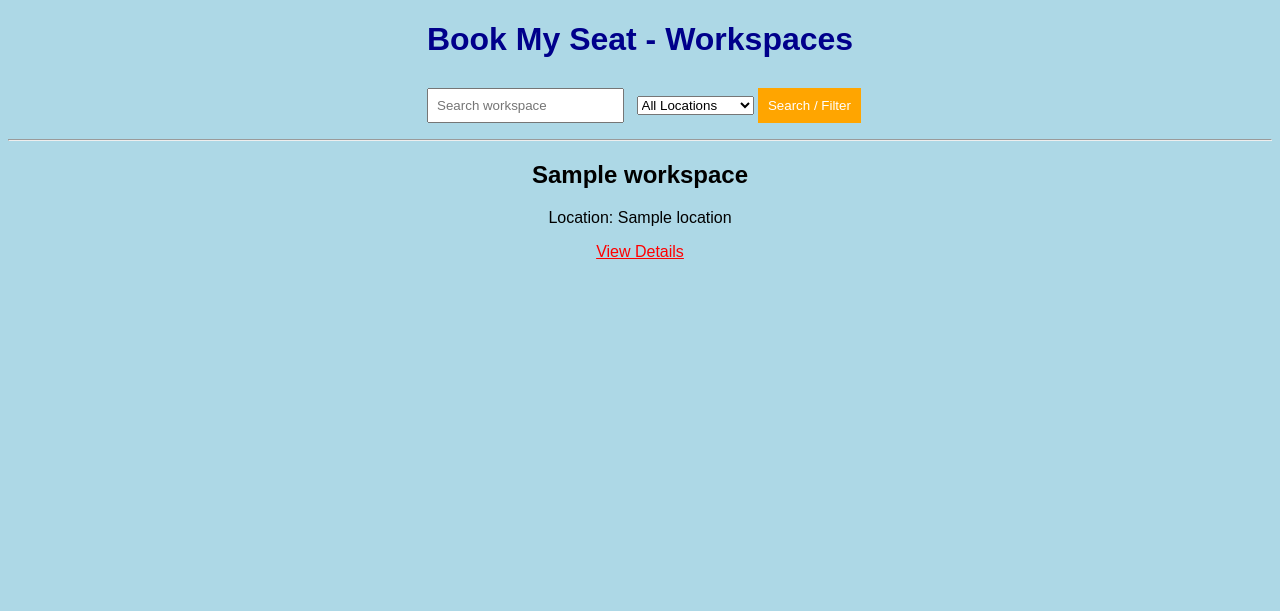
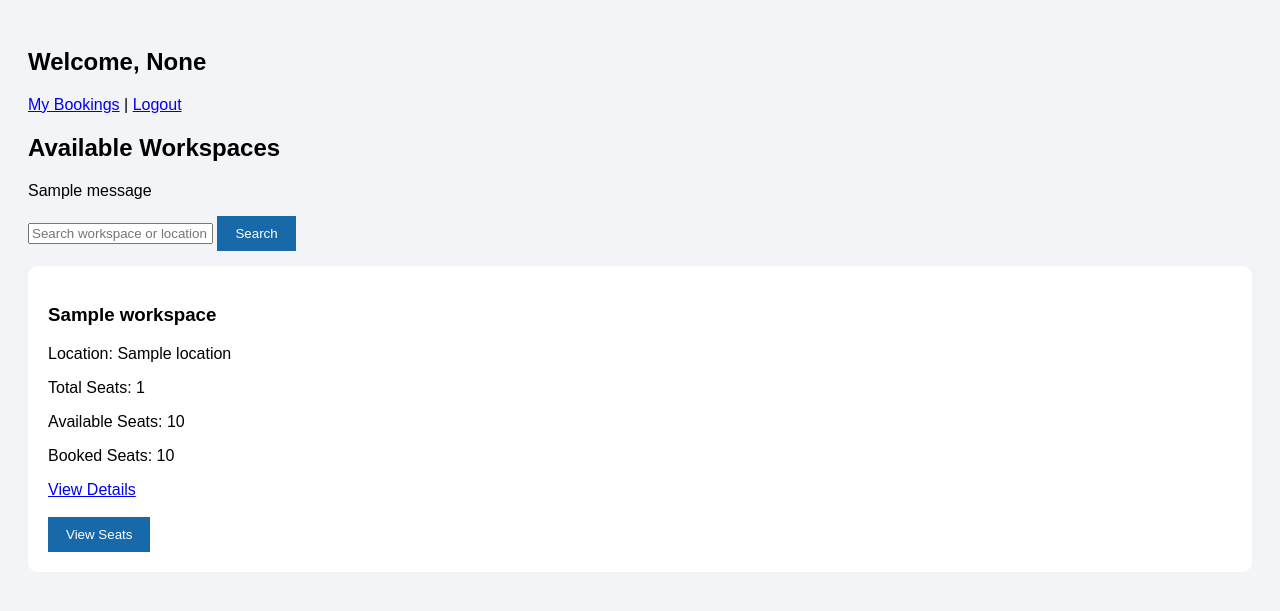
Before and after one commit to Bhouramma2/Bhouramma-Internship-tasks, a Flask app: template python exercises/frontend/templates/workspaces.html in a window 1280 px wide. Shown: the top 611 px of the page. Run offline with Flask 3, Linux system fonts and the light colour scheme; the template is opened without the code that fills it: most values are stand-ins (such as "Sample title", 1, 10 or a date in 2020); one stand-in notice (Sample message) is shown.

Commit message:
Add remaining Day 7 workspace pages and styling

```diff
--- a/python exercises/frontend/templates/workspaces.html
+++ b/python exercises/frontend/templates/workspaces.html
@@ -1,51 +1,75 @@
 <!DOCTYPE html>
 <html>
 <head>
-    <title>Available Workspaces</title>
-
-    <link rel="stylesheet"
-          href="{{ url_for('static', filename='style.css') }}">
+    <title>Workspaces</title>
+    <style>
+        body {
+            font-family: Arial;
+            background: #f2f4f8;
+            padding: 20px;
+        }
+        .workspace {
+            background: white;
+            padding: 20px;
+            margin: 15px 0;
+            border-radius: 10px;
+        }
+        button {
+            padding: 10px 18px;
+            background: #1769aa;
+            color: white;
+            border: none;
+            cursor: pointer;
+        }
+    </style>
 </head>
 <body>
 
-    <h1>Book My Seat - Workspaces</h1>
+<h2>Welcome, {{ session.get('user_name') }}</h2>
 
-    <form action="/workspaces" method="GET">
+<a href="{{ url_for('my_bookings') }}">My Bookings</a> |
+<a href="{{ url_for('logout') }}">Logout</a>
 
-        <input
-            type="text"
-            name="search"
-            placeholder="Search workspace"
-            value="{{ search }}"
-        >
+<h2>Available Workspaces</h2>
 
-        <select name="location">
-            <option value="">All Locations</option>
+{% with messages = get_flashed_messages() %}
+    {% for message in messages %}
+        <p>{{ message }}</p>
+    {% endfor %}
+{% endwith %}
 
-            {% for item in locations %}
-            <option value="{{ item['location'] }}"
-                {% if selected_location == item['location'] %}selected{% endif %}>
-                {{ item['location'] }}
-            </option>
-            {% endfor %}
-        </select>
+<form method="GET" action="{{ url_for('workspaces') }}">
+    <input type="text" name="search"
+           placeholder="Search workspace or location"
+           value="{{ search }}">
 
-        <button type="submit">Search / Filter</button>
-
+    <button type="submit">Search</button>
 </form>
-
-    <hr>
 
 {% for workspace in workspaces %}
 
-        <div class="workspace-card">
+<div class="workspace">
 
-            <h2>{{ workspace['workspace_name'] }}</h2>
+    <h3>{{ workspace['workspace_name'] }}</h3>
 
     <p>Location: {{ workspace['location'] }}</p>
 
-            <a href="{{ url_for('workspace_details', workspace_id=workspace['id']) }}">
+    <p>Total Seats: {{ workspace['total_seats'] }}</p>
+
+    <p>Available Seats: {{ workspace['available_seats'] }}</p>
+
+    <p>Booked Seats: {{ workspace['booked_seats'] }}</p>
+
+    <a href="{{ url_for('workspace_details',
+                        workspace_id=workspace['id']) }}">
         View Details
+    </a>
+
+    <br><br>
+
+    <a href="{{ url_for('display_seats',
+                        workspace_id=workspace['id']) }}">
+        <button type="button">View Seats</button>
     </a>
 
 </div>
```
Also changed, not shown: python exercises/frontend/templates/my_bookings.html (added, +77 -0 lines). Lines whose indentation alone changed are shown as unchanged.
